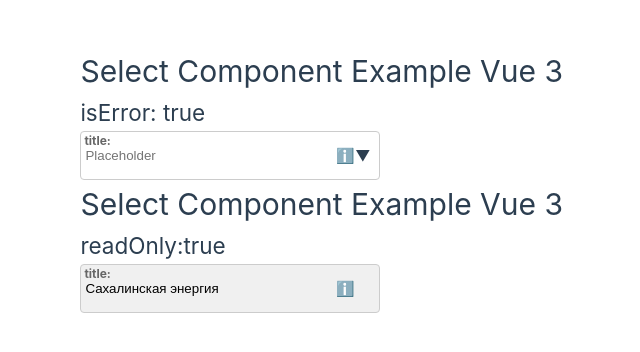
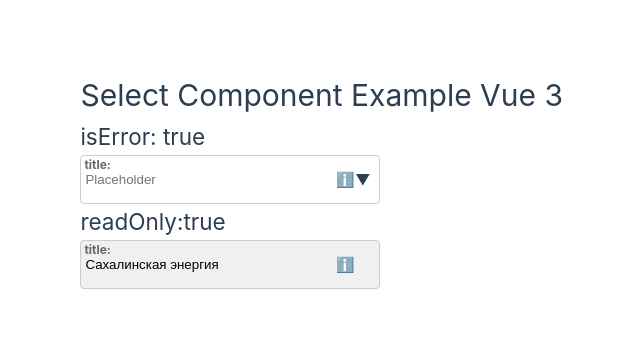
Before and after one commit to ArsenyiPopov/select_vue_3, a Vue app: page / in a window 1280 px wide. Shown: the part 220-572 px from the top of the page, without its empty margins (77-717 px from the left). Built offline with nearby package versions, Linux system fonts and the light colour scheme.

Commit message:
05.05 17:48

```diff
--- a/src/App.vue
+++ b/src/App.vue
@@ -62,7 +62,7 @@ const itemsReadOnly = [
       :generalIsError="isError"
     />
 <!-- Второй компонент Select с данными для ReadOnly -->
-    <h1>Select Component Example Vue 3</h1>
+
     <h2>readOnly:true</h2>
     <Select
       :items="itemsReadOnly"
```
